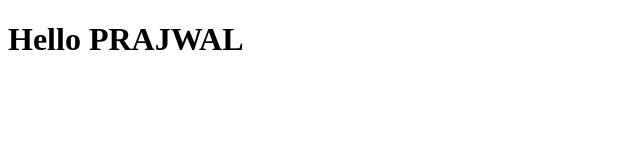
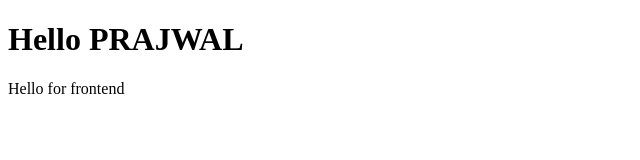
Before and after one commit to Prajwalmohan12/new, a plain HTML site: page index.html in a window 1280 px wide. Shown: the whole page, without its empty margins (0-640 px from the left). Drawn offline with Linux system fonts and the light colour scheme.

Commit message:
new branch added/

```diff
--- a/index.html
+++ b/index.html
@@ -7,5 +7,6 @@
 </head>
 <body>
     <h1>Hello PRAJWAL</h1>
+    <p>Hello for frontend</p>
 </body>
 </html>
```
